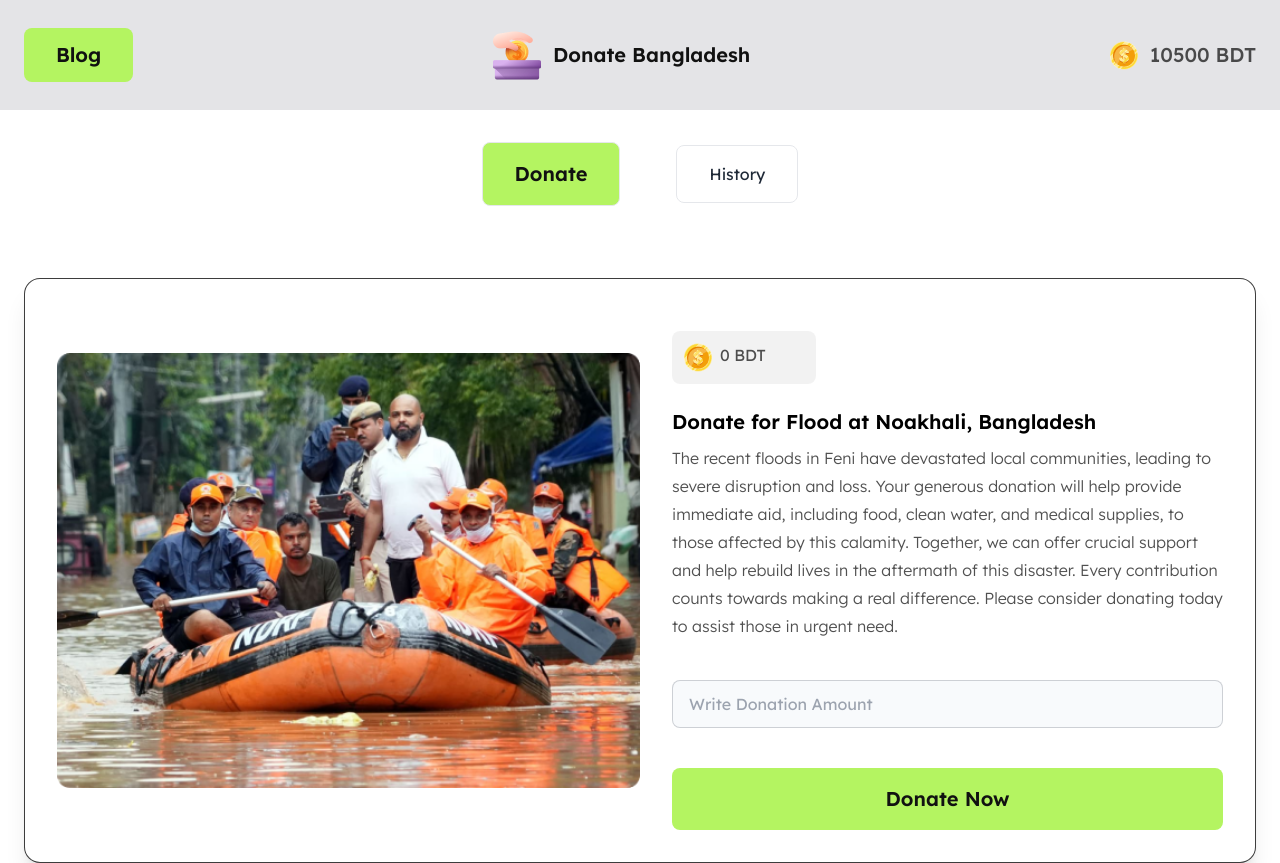
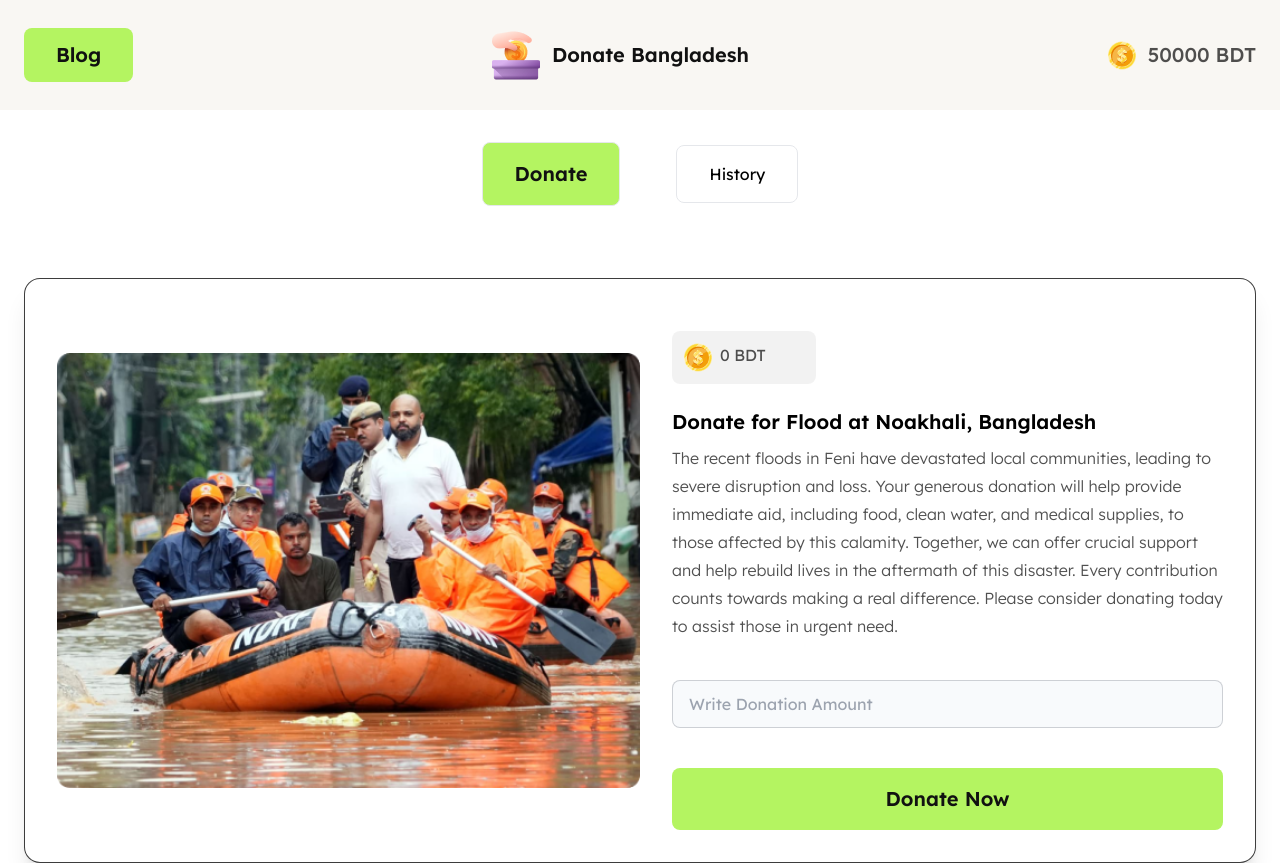
Before and after one commit to sanaulislamzihad/Dom-project, a plain HTML site: page index.html in a window 1280 px wide. Shown: the top 863 px of the page. Drawn offline with nearby package versions, Linux system fonts and the light colour scheme.

Commit message:
change some css code

```diff
--- a/index.html
+++ b/index.html
@@ -44,7 +44,7 @@
                 color: rgba(17, 17, 17, 0.736);
             }
             .nav-bg{
-                background-color: rgb(240, 165, 13);
+                background-color: rgb(249, 247, 243);
             }
             .card-style{
                 box-sizing: border-box;
@@ -57,9 +57,9 @@
     </head>
     <body class="lexend-font">
         <header
-            class=" mb-10 sticky top-0   z-50  backdrop-blur-2xl ">
+            class=" mb-10 sticky top-0   z-50  backdrop-blur-2xl  ">
             <nav
-                class="container mx-auto flex justify-around md:justify-between items-center  px-6 py-7 bg-zinc-200">
+                class="container mx-auto flex justify-around md:justify-between items-center  px-6 py-7 nav-bg">
                 <div class>
                     <button
                         id="blog-btn" class=" px-8 py-3 btn-color">Blog</button>
@@ -73,7 +73,7 @@
                 </div>
                 <div class="flex justify-center items-center space-x-3">
                     <img class src="./assets/coin.png" alt>
-                    <p id="balance" class="text-gray text-xl font-medium">10500
+                    <p id="balance" class="text-gray text-xl font-medium">50000
                         BDT</p>
                 </div>
             </nav>
@@ -84,7 +84,7 @@
                     class="btn-color border rounded-lg  px-8 py-4 mr-2 md:mr-10 ">Donate</button>
 
                 <button id="history-btn"
-                    class=" border rounded-lg  px-8 py-4">History</button>
+                    class=" border rounded-lg  px-8 py-4 text-black">History</button>
             </div>
         </header>
         <main class="container px-6  mx-auto overflow-hidden">
```
Also changed, not shown: home.html (+1 -1 lines).
